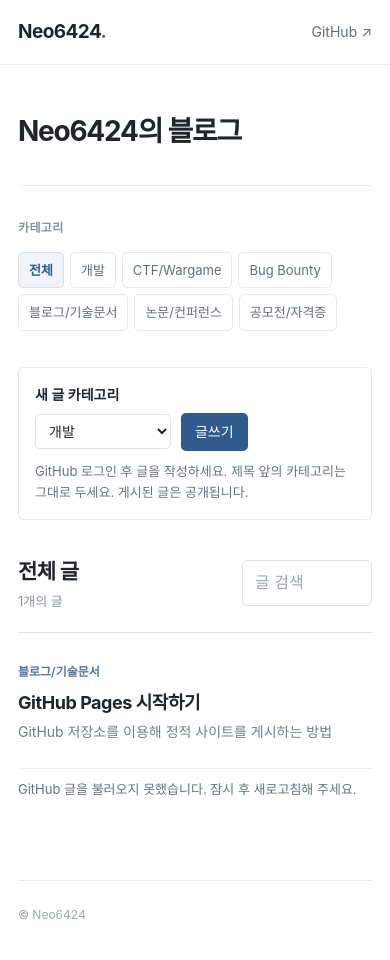
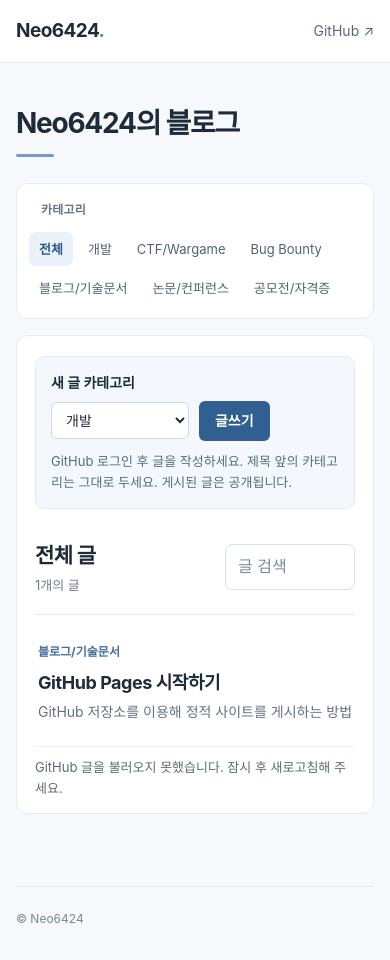
Before and after one commit to Neo6424/Neo6424.github.io, a plain HTML site: page index.html in a window 390 px wide. Drawn offline with Linux system fonts and the light colour scheme; no server answers.

Commit message:
Polish blog design

```diff
--- a/index.html
+++ b/index.html
@@ -5,7 +5,7 @@
   <meta name="viewport" content="width=device-width, initial-scale=1">
   <meta name="description" content="Neo6424의 개발과 보안 기록">
   <title>Neo6424의 블로그</title>
-  <link rel="stylesheet" href="style.css?v=3">
+  <link rel="stylesheet" href="style.css?v=4">
   <script src="posts.js?v=3" defer></script>
   <script src="app.js?v=3" defer></script>
 </head>
--- a/style.css
+++ b/style.css
@@ -1,70 +1,88 @@
-:root { color-scheme: light; font-family: -apple-system, BlinkMacSystemFont, "Segoe UI", "Malgun Gothic", sans-serif; color: #20252c; background: #fff; }
+:root {
+  color-scheme: light;
+  font-family: -apple-system, BlinkMacSystemFont, "Segoe UI", "Malgun Gothic", sans-serif;
+  color: #202b3a;
+  background: #f6f8fb;
+}
 * { box-sizing: border-box; }
 body { margin: 0; line-height: 1.6; }
 a { color: inherit; text-decoration: none; }
 button, input, select { font: inherit; }
 button { cursor: pointer; }
-button:focus-visible, a:focus-visible, input:focus-visible, select:focus-visible { outline: 2px solid #476b9e; outline-offset: 3px; }
-.container { width: min(1100px, calc(100% - 48px)); margin: 0 auto; }
+button:focus-visible, a:focus-visible, input:focus-visible, select:focus-visible { outline: 2px solid #3568a2; outline-offset: 3px; }
+.container { width: min(1080px, calc(100% - 48px)); margin: 0 auto; }
 .skip { position: absolute; top: -100px; left: 16px; background: #fff; padding: 8px; z-index: 10; }
 .skip:focus { top: 8px; }
 .sr-only { position: absolute; width: 1px; height: 1px; padding: 0; margin: -1px; overflow: hidden; clip: rect(0,0,0,0); white-space: nowrap; border: 0; }
-.site-header { border-bottom: 1px solid #e8eaed; }
-.header-inner { height: 72px; display: flex; align-items: center; justify-content: space-between; }
+
+.site-header { background: #fff; border-bottom: 1px solid #e7ebf1; }
+.header-inner { height: 68px; display: flex; align-items: center; justify-content: space-between; }
 .site-title { font-size: 19px; font-weight: 750; letter-spacing: -.03em; }
-.site-title span { color: #416b9e; }
-.github-link { color: #636c78; font-size: 14px; }
-.github-link:hover { color: #20252c; }
-.intro { padding: 76px 0 58px; border-bottom: 1px solid #e8eaed; }
+.site-title span { color: #487cb7; }
+.github-link { color: #59697b; font-size: 14px; }
+.github-link:hover { color: #254f7e; }
+.intro { padding: 62px 0 38px; }
 .intro h1 { margin: 0; font-size: clamp(28px, 4vw, 38px); line-height: 1.3; letter-spacing: -.045em; }
-.intro p { margin: 12px 0 0; color: #69727e; font-size: 15px; }
-.layout { display: grid; grid-template-columns: 205px minmax(0, 1fr); gap: 64px; padding: 48px 0 120px; min-height: 500px; }
-.sidebar h2 { margin: 0 0 14px; color: #87909b; font-size: 12px; letter-spacing: .03em; }
+.intro h1::after { content: ''; display: block; width: 38px; height: 3px; margin-top: 17px; border-radius: 2px; background: #739ac8; }
+
+.layout { display: grid; grid-template-columns: 205px minmax(0, 1fr); gap: 28px; align-items: start; padding: 0 0 100px; min-height: 500px; }
+.sidebar, .archive { background: #fff; border: 1px solid #e6ebf1; border-radius: 12px; }
+.sidebar { padding: 20px 12px 12px; }
+.sidebar h2 { margin: 0 12px 12px; color: #647386; font-size: 12px; letter-spacing: .02em; }
 .filters { display: flex; flex-direction: column; align-items: stretch; gap: 3px; }
-.filter { border: 0; background: transparent; border-radius: 5px; padding: 9px 12px; text-align: left; color: #626d79; font-size: 14px; }
-.filter:hover { background: #f6f8fa; color: #20252c; }
-.filter.active { background: #f0f4f8; color: #315b8d; font-weight: 700; }
-.write-area { margin-bottom: 35px; padding: 16px; border: 1px solid #e5e9ed; border-radius: 5px; font-size: 14px; }
-.write-area label { margin-right: 8px; font-weight: 600; }
-.write-area select { padding: 7px 9px; max-width: 100%; border: 1px solid #dfe3e7; border-radius: 5px; background: #fff; color: inherit; }
-.write-link { display: inline-block; margin-left: 6px; padding: 8px 14px; border-radius: 5px; color: #fff; background: #315b8d; }
-.write-link:hover { background: #254a76; }
-.write-area p, #load-status { margin: 10px 0 0; color: #68727e; font-size: 13px; }
-.archive-header { display: flex; justify-content: space-between; align-items: end; gap: 20px; padding-bottom: 20px; border-bottom: 1px solid #dfe3e7; }
+.filter { border: 0; background: transparent; border-radius: 7px; padding: 9px 12px; text-align: left; color: #526174; font-size: 14px; }
+.filter:hover { background: #f3f6fa; color: #243e5b; }
+.filter.active { background: #eaf1f9; color: #285987; font-weight: 700; }
+.archive { padding: 26px 28px 18px; }
+.write-area { margin-bottom: 30px; padding: 18px 20px; border: 1px solid #e2ebf5; border-radius: 9px; background: #f4f8fc; font-size: 14px; }
+.write-area label { margin-right: 8px; font-weight: 650; }
+.write-area select { padding: 8px 10px; max-width: 100%; border: 1px solid #ccd9e6; border-radius: 6px; background: #fff; color: inherit; }
+.write-link { display: inline-block; margin-left: 6px; padding: 9px 16px; border-radius: 6px; color: #fff; background: #315f91; font-weight: 600; }
+.write-link:hover { background: #234c7a; }
+.write-area p, #load-status { margin: 10px 0 0; color: #5c6a79; font-size: 13px; }
+.archive-header { display: flex; justify-content: space-between; align-items: end; gap: 20px; padding-bottom: 18px; border-bottom: 1px solid #e5eaf0; }
 .archive-header h2 { margin: 0; font-size: 21px; letter-spacing: -.03em; }
-.archive-header p { margin: 3px 0 0; color: #89919c; font-size: 13px; }
-.search input { width: 180px; padding: 9px 12px; border: 1px solid #dfe3e7; border-radius: 5px; background: #fff; color: #20252c; }
-.search input::placeholder { color: #9ba2aa; }
-.post { display: block; width: 100%; border: 0; border-bottom: 1px solid #edf0f2; padding: 25px 0; text-align: left; background: transparent; color: inherit; }
-.post:hover h3 { color: #315b8d; }
-.post-category { font-size: 12px; color: #5276a1; font-weight: 600; }
+.archive-header p { margin: 3px 0 0; color: #6c7a89; font-size: 13px; }
+.search input { width: 180px; padding: 9px 12px; border: 1px solid #d8e0e9; border-radius: 7px; background: #fff; color: #202b3a; }
+.search input::placeholder { color: #7c8997; }
+.post { display: block; width: 100%; border: 0; border-bottom: 1px solid #edf0f4; padding: 23px 3px; text-align: left; background: transparent; color: inherit; }
+.post:hover h3 { color: #315f91; }
+.post-category { font-size: 12px; color: #456f9b; font-weight: 650; }
 .post h3 { margin: 6px 0 5px; font-size: 18px; line-height: 1.45; letter-spacing: -.025em; }
-.post p { margin: 0; color: #737d88; font-size: 14px; }
-.empty { padding: 36px 0; color: #8b939d; font-size: 14px; }
-.footer { border-top: 1px solid #e8eaed; padding-top: 24px; padding-bottom: 32px; color: #a0a7ae; font-size: 12px; }
-dialog { position: fixed; width: min(680px, calc(100% - 32px)); max-height: min(80vh, 800px); padding: 48px; border: 0; border-radius: 8px; color: #20252c; box-shadow: 0 12px 50px #0002; }
-dialog::backdrop { background: #131c2a88; }
-.dialog-close { position: absolute; top: 14px; right: 18px; width: 36px; height: 36px; border: 0; background: transparent; color: #66717c; font-size: 28px; line-height: 1; }
-.dialog-category { margin: 0 0 8px; color: #5276a1; font-size: 13px; }
+.post p { margin: 0; color: #647180; font-size: 14px; }
+.empty { padding: 32px 0; color: #6c7a89; font-size: 14px; }
+.footer { border-top: 1px solid #e0e6ed; padding-top: 22px; padding-bottom: 32px; color: #7a8796; font-size: 12px; }
+
+dialog { position: fixed; width: min(680px, calc(100% - 32px)); max-height: min(80vh, 800px); padding: 48px; border: 1px solid #e5eaf0; border-radius: 12px; color: #202b3a; box-shadow: 0 18px 55px #1e30402b; }
+dialog::backdrop { background: #17283d80; }
+.dialog-close { position: absolute; top: 14px; right: 18px; width: 36px; height: 36px; border: 0; border-radius: 6px; background: transparent; color: #526174; font-size: 28px; line-height: 1; }
+.dialog-close:hover { background: #f0f4f8; }
+.dialog-category { margin: 0 0 8px; color: #456f9b; font-size: 13px; }
 dialog h2 { margin: 0 0 24px; font-size: 26px; line-height: 1.4; letter-spacing: -.03em; }
-.dialog-text p { margin: 0 0 18px; color: #4f5964; line-height: 1.8; }
-.dialog-text p { white-space: pre-line; overflow-wrap: anywhere; }
-.dialog-text a, .edit-link { color: #315b8d; text-decoration: underline; overflow-wrap: anywhere; }
-.dialog-text pre { overflow-x: auto; padding: 16px; background: #f5f7f9; border-radius: 5px; }
+.dialog-text p { margin: 0 0 18px; color: #475769; line-height: 1.8; white-space: pre-line; overflow-wrap: anywhere; }
+.dialog-text a, .edit-link { color: #285987; text-decoration: underline; overflow-wrap: anywhere; }
+.dialog-text pre { overflow-x: auto; padding: 16px; background: #f2f5f8; border-radius: 7px; }
 .dialog-text code { font-family: ui-monospace, Consolas, monospace; }
 .post-image { display: block; max-width: 100%; height: auto; margin: 16px 0; }
 .edit-link { display: inline-block; margin-top: 12px; font-size: 14px; }
+
 @media (max-width: 700px) {
-  .container { width: min(100% - 36px, 1100px); }
-  .header-inner { height: 64px; }
-  .intro { padding: 48px 0 36px; }
-  .layout { display: block; padding: 32px 0 80px; }
-  .sidebar { margin-bottom: 36px; }
-  .filters { flex-direction: row; flex-wrap: wrap; gap: 6px; }
-  .filter { padding: 7px 10px; border: 1px solid #e5e9ed; font-size: 13px; }
-  .filter.active { border-color: #d5e0ec; }
+  .container { width: min(100% - 32px, 1080px); }
+  .header-inner { height: 62px; }
+  .intro { padding: 42px 0 26px; }
+  .intro h1::after { margin-top: 13px; }
+  .layout { display: block; padding-bottom: 72px; }
+  .sidebar { margin-bottom: 16px; padding: 16px 12px 12px; }
+  .filters { flex-direction: row; flex-wrap: wrap; gap: 5px; }
+  .filter { padding: 7px 10px; font-size: 13px; }
+  .archive { padding: 20px 18px 14px; }
   .archive-header { align-items: center; }
+  .write-area { padding: 15px; }
   .write-area label { display: block; margin: 0 0 6px; }
   .search input { width: 130px; }
   dialog { padding: 48px 24px 30px; }
 }
+@media (max-width: 350px) {
+  .write-link { margin-left: 0; margin-top: 8px; }
+  .search input { width: 110px; }
+}
```
